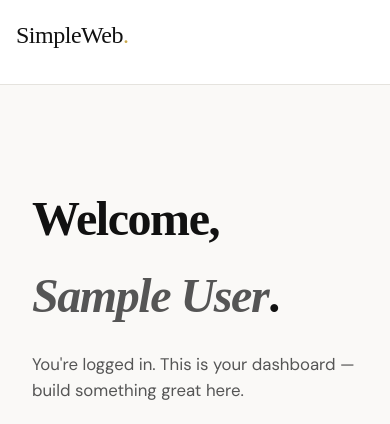
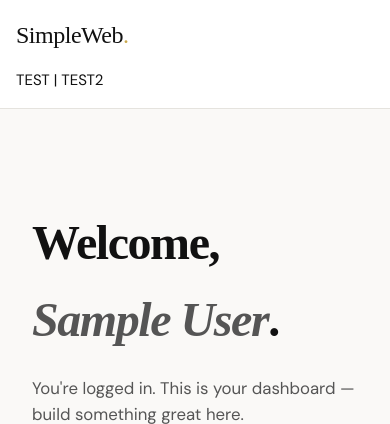
Before and after one commit to radufabian9794-glitch/SimpleWeb, a Flask app: page /dashboard in a window 390 px wide. Shown: the top 424 px of the page. Run offline with Flask 3, Linux system fonts and the light colour scheme; the visitor is signed in with stand-in values (Sample User, id 1); some web fonts are replaced.

Commit message:
user-dropdown: Test for mobile padding

```diff
--- a/templates/navbar.html
+++ b/templates/navbar.html
@@ -4,12 +4,15 @@
 
       {% if name %}
           <div class="nav-user-menu">
+            TEST
               <a href="/profile" class="nav-user-trigger"><span class="nav-user">👋 {{ name }}</span></a>
               <div class="nav-user-dropdown">
                   <a href="/profile">profile</a>
                   <a href="/dashboard">dashboard</a>
                   <a href="/logout" class="btn-login">Log out</a>
               </div>
+
+              | TEST2
           </div>
 
       {% else %}
```
